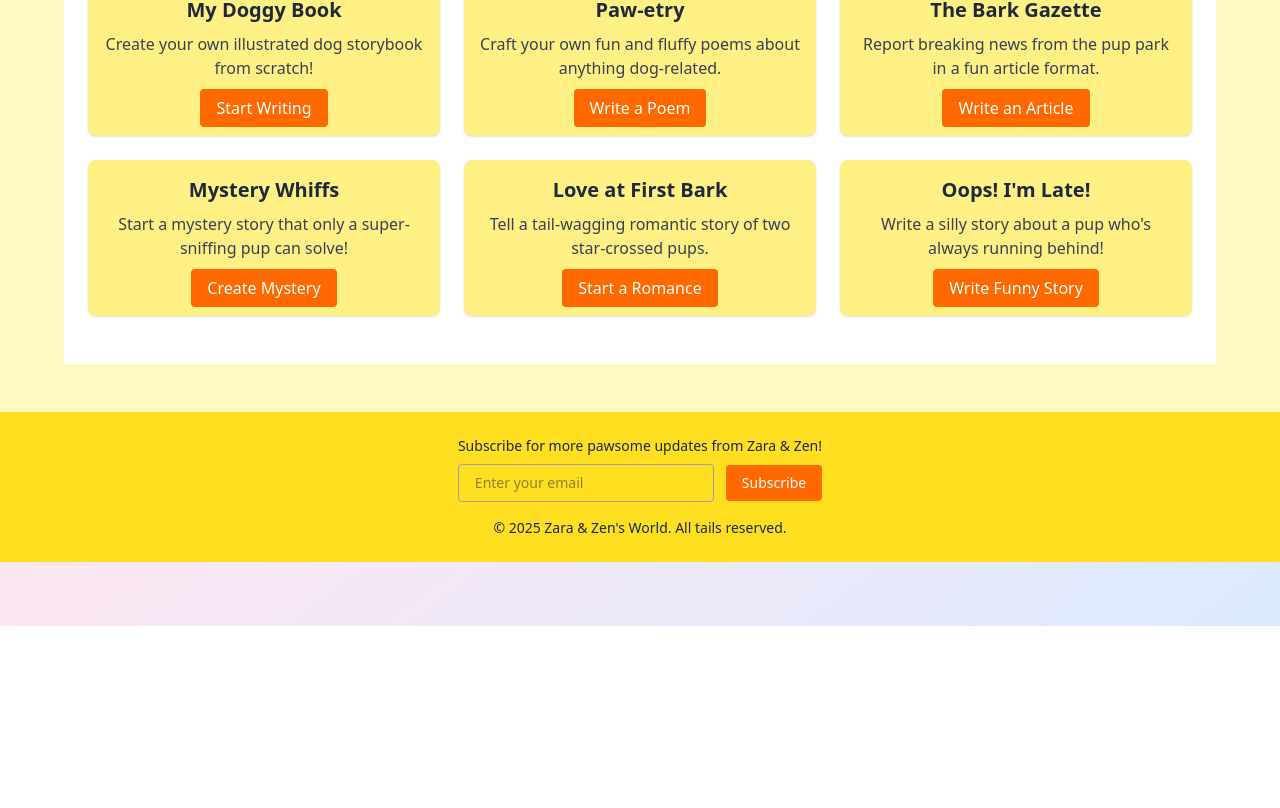
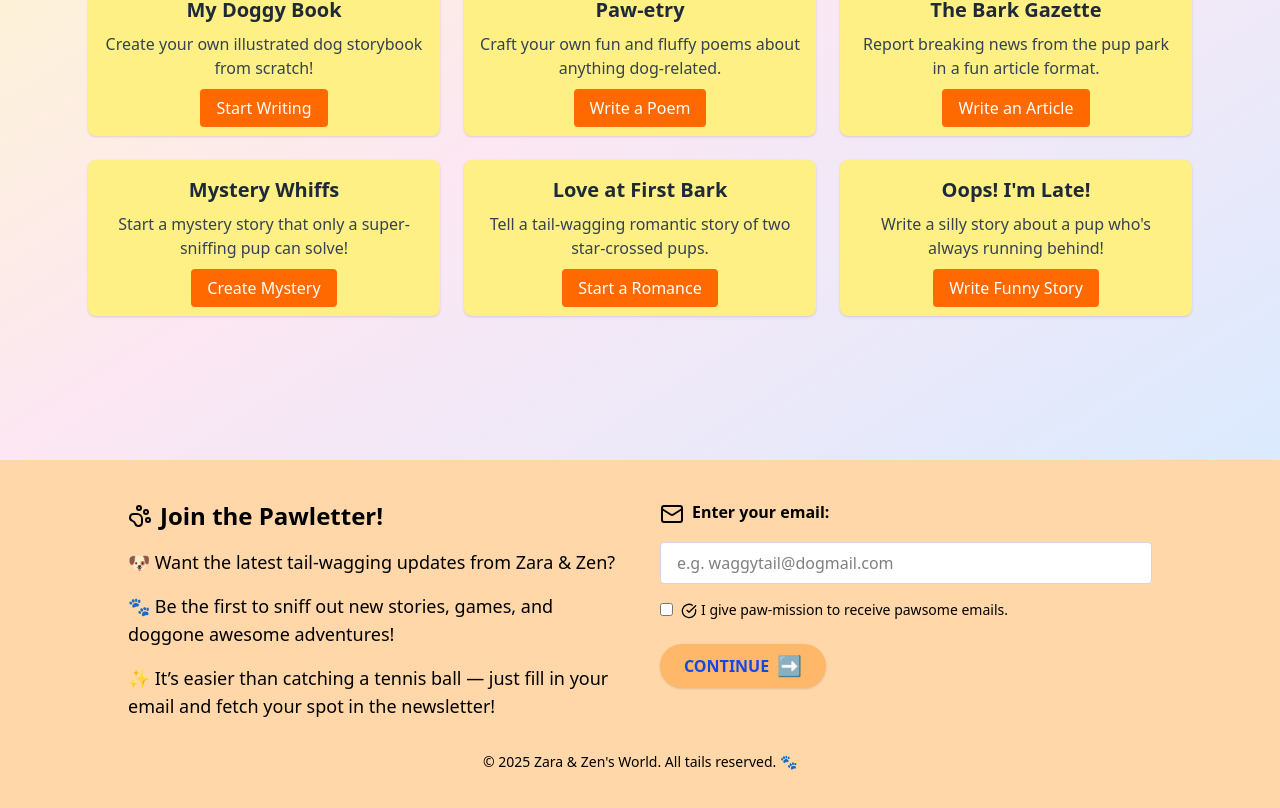
Before and after one commit to akabhowmick/zara-zen-world-tour, a React (Vite) app: page / in a window 1280 px wide. Shown: the part 340-1148 px from the top of the page. Before the commit the page ends 966 px from the top, so only its background shows below. Built offline with nearby package versions, Linux system fonts and the light colour scheme.

Commit message:
separate footer

```diff
--- a/src/App.tsx
+++ b/src/App.tsx
@@ -1,12 +1,16 @@
 // File: src/App.tsx
 import React from "react";
 import { AppRouter } from "./components/Navigation/AppRouter";
+import { Footer } from "./components/Footer/Footer";
 
 const App: React.FC = () => {
   return (
-    <div className="min-h-screen bg-gradient-to-br from-yellow-100 via-pink-100 to-blue-100 pb-16">
-      <AppRouter />
-    </div>
+    <>
+      <div className="min-h-screen flex flex-col bg-gradient-to-br from-yellow-100 via-pink-100 to-blue-100">
+        <AppRouter />
+      </div>
+      <Footer />
+    </>
   );
 };
 
--- /dev/null
+++ b/src/components/Footer/Footer.tsx
@@ -0,0 +1,53 @@
+import { PawPrint, Mail, CheckCircle } from "lucide-react";
+
+export const Footer = () => {
+  return (
+    <footer className="bg-orange-200 text-black py-10 px-6">
+      <div className="max-w-5xl mx-auto grid md:grid-cols-2 gap-10 items-start">
+        {/* Left: Fun copy */}
+        <div className="space-y-4 text-lg">
+          <h2 className="text-2xl font-bold flex items-center gap-2">
+            <PawPrint className="h-6 w-6" /> Join the Pawletter!
+          </h2>
+          <p>🐶 Want the latest tail-wagging updates from Zara & Zen?</p>
+          <p>🐾 Be the first to sniff out new stories, games, and doggone awesome adventures!</p>
+          <p>
+            ✨ It’s easier than catching a tennis ball — just fill in your email and fetch your
+            spot in the newsletter!
+          </p>
+        </div>
+
+        {/* Right: Subscription form */}
+        <form className="space-y-4 text-left">
+          <label className="block font-semibold" htmlFor="email">
+            <Mail className="inline-block mr-2" />
+            Enter your email:
+          </label>
+          <input
+            id="email"
+            type="email"
+            placeholder="e.g. waggytail@dogmail.com"
+            className="w-full px-4 py-2 rounded border border-gray-300 text-black bg-white"
+          />
+
+          <div className="flex items-center gap-2">
+            <input type="checkbox" id="consent" className="accent-orange-500 bg-white" />
+            <label htmlFor="consent" className="text-sm">
+              <CheckCircle className="inline-block w-4 h-4 mr-1" />
+              I give paw-mission to receive pawsome emails.
+            </label>
+          </div>
+
+
+          <button
+            className="mt-2 bg-orange-300 hover:bg-orange-400 text-blue-700 font-bold py-2 px-6 rounded-full shadow inline-flex items-center gap-2"
+          >
+            CONTINUE <span className="text-xl">➡️</span>
+          </button>
+        </form>
+      </div>
+
+      <p className="mt-8 text-center text-sm">© 2025 Zara & Zen's World. All tails reserved. 🐾</p>
+    </footer>
+  );
+};
--- a/src/components/Navigation/Navbar.tsx
+++ b/src/components/Navigation/Navbar.tsx
@@ -1,8 +1,9 @@
-import { Book, Users, Trophy, PencilLine, X, Menu } from "lucide-react";
+import { Book, Users, Trophy, PencilLine, X, Menu, HomeIcon } from "lucide-react";
 import { useState } from "react";
 import { Link, useLocation } from "react-router-dom";
 
 const tabs = [
+  { key: "home", label: "Home", icon: HomeIcon },
   { key: "/chapters", label: "Chapters", icon: Book },
   { key: "/characters", label: "Characters", icon: Users },
   { key: "/trivia", label: "Trivia", icon: Trophy },
--- a/src/components/Navigation/Navigation.tsx
+++ /dev/null
@@ -1,105 +0,0 @@
-import { Book, Users, Trophy, X, Menu, PencilLine } from "lucide-react";
-import { useState } from "react";
-
-const tabs = [
-  { key: "chapters", label: "Chapters", icon: Book },
-  { key: "characters", label: "Characters", icon: Users },
-  { key: "trivia", label: "Trivia", icon: Trophy },
-  { key: "blog", label: "Blogs", icon: PencilLine}
-] as const;
-
-type TabKey = typeof tabs[number]["key"];
-
-interface NavigationProps {
-  activeTab: TabKey;
-  setActiveTab: React.Dispatch<React.SetStateAction<TabKey>>;
-}
-
-const NavButton = ({
-  tabKey,
-  label,
-  Icon,
-  activeTab,
-  setActiveTab,
-  onClickExtra,
-}: {
-  tabKey: TabKey;
-  label: string;
-  Icon: React.ElementType;
-  activeTab: TabKey;
-  setActiveTab: React.Dispatch<React.SetStateAction<TabKey>>;
-  onClickExtra?: () => void;
-}) => (
-  <button
-    onClick={() => {
-      setActiveTab(tabKey);
-      onClickExtra?.();
-    }}
-    className={`flex items-center space-x-2 px-3 py-2 rounded-md transition-colors ${
-      activeTab === tabKey ? "bg-blue-600" : "hover:bg-slate-700"
-    }`}
-  >
-    <Icon className="h-5 w-5" />
-    <span>{label}</span>
-  </button>
-);
-
-export const Navigation: React.FC<NavigationProps> = ({ activeTab, setActiveTab }) => {
-  const [mobileMenuOpen, setMobileMenuOpen] = useState(false);
-
-  return (
-    <nav className="bg-slate-900 text-white shadow-lg">
-      <div className="max-w-7xl mx-auto px-4 sm:px-6 lg:px-8">
-        <div className="flex justify-between items-center h-16">
-          <div className="flex items-center space-x-2">
-            <Book className="h-8 w-8 text-blue-400" />
-            <span className="font-bold text-xl">Zara and Zen's World Tour!</span>
-          </div>
-
-          {/* Desktop Navigation */}
-          <div className="hidden md:flex space-x-8">
-            {tabs.map(({ key, label, icon }) => (
-              <NavButton
-                key={key}
-                tabKey={key}
-                label={label}
-                Icon={icon}
-                activeTab={activeTab}
-                setActiveTab={setActiveTab}
-              />
-            ))}
-          </div>
-
-          {/* Mobile menu button */}
-          <div className="md:hidden">
-            <button
-              onClick={() => setMobileMenuOpen(!mobileMenuOpen)}
-              className="text-white hover:text-blue-400 transition-colors"
-            >
-              {mobileMenuOpen ? <X className="h-6 w-6" /> : <Menu className="h-6 w-6" />}
-            </button>
-          </div>
-        </div>
-
-        {/* Mobile Navigation */}
-        {mobileMenuOpen && (
-          <div className="md:hidden pb-4">
-            <div className="flex flex-col space-y-2">
-              {tabs.map(({ key, label, icon }) => (
-                <NavButton
-                  key={key}
-                  tabKey={key}
-                  label={label}
-                  Icon={icon}
-                  activeTab={activeTab}
-                  setActiveTab={setActiveTab}
-                  onClickExtra={() => setMobileMenuOpen(false)}
-                />
-              ))}
-            </div>
-          </div>
-        )}
-      </div>
-    </nav>
-  );
-};
--- a/src/pages/HomePage.tsx
+++ b/src/pages/HomePage.tsx
@@ -3,9 +3,8 @@ import { writingActivities } from "../utils/homePageInfo";
 
 export const HomePage = () => {
   return (
-    <div className="bg-yellow-100 text-gray-800 font-sans">
-
-      <section className="bg-blue-50 py-12 text-center">
+    <div className="text-gray-800 font-sans">
+      <section className="py-12 text-center">
         <h2 className="text-4xl font-bold text-blue-800 mb-4">Write Your Tail-Wagging Tale!</h2>
         <p className="max-w-2xl mx-auto text-lg text-blue-600">
           Become a pup-thor and share your barking good stories, poems, and ideas just like Zara and
@@ -13,35 +12,20 @@ export const HomePage = () => {
         </p>
       </section>
 
-      <section className="bg-white py-12 px-6 grid grid-cols-1 md:grid-cols-2 lg:grid-cols-3 gap-6 max-w-6xl mx-auto">
+      <section className="py-12 px-6 grid grid-cols-1 md:grid-cols-2 lg:grid-cols-3 gap-6 max-w-6xl mx-auto">
         {writingActivities.map(({ title, description, to, cta }) => (
           <div key={to} className="bg-yellow-200 rounded-lg p-4 shadow text-center">
             <h3 className="font-bold text-xl mb-2">{title}</h3>
             <p className="text-gray-700 mb-4">{description}</p>
-            <Link to={to} className="bg-orange-500 text-white py-2 px-4 rounded hover:bg-orange-600">
+            <Link
+              to={to}
+              className="bg-orange-500 text-white py-2 px-4 rounded hover:bg-orange-600"
+            >
               {cta}
             </Link>
           </div>
         ))}
       </section>
-
-      <footer className="bg-yellow-300 mt-12 py-6 px-4 text-center text-sm text-brown-800">
-        <p className="mb-2">Subscribe for more pawsome updates from Zara & Zen!</p>
-        <form className="flex flex-col sm:flex-row justify-center items-center gap-3">
-          <input
-            type="email"
-            placeholder="Enter your email"
-            className="px-4 py-2 rounded border border-gray-400 w-64"
-          />
-          <button
-            type="submit"
-            className="bg-orange-500 text-white px-4 py-2 rounded hover:bg-orange-600"
-          >
-            Subscribe
-          </button>
-        </form>
-        <p className="mt-4">© 2025 Zara & Zen's World. All tails reserved.</p>
-      </footer>
     </div>
   );
 };
```
